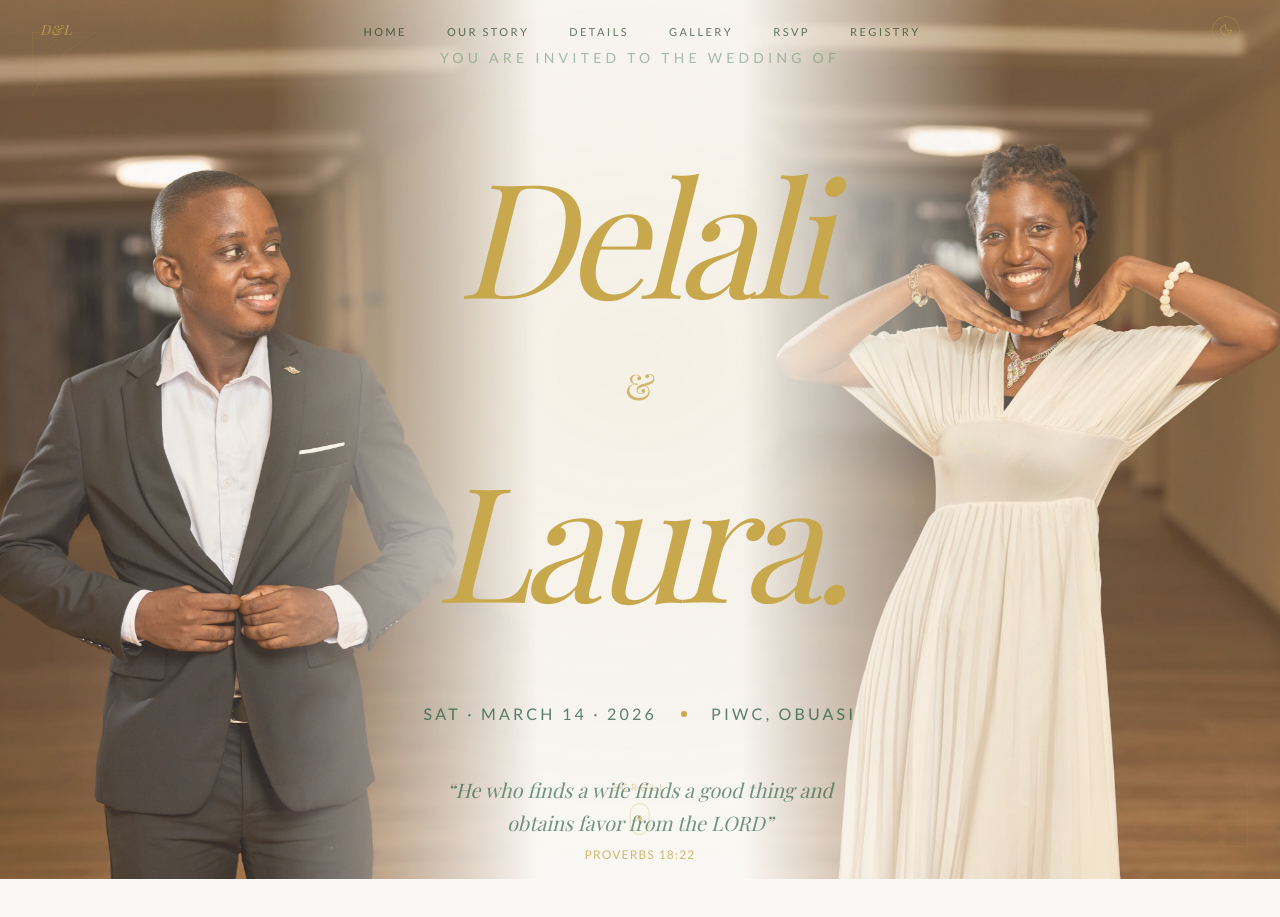
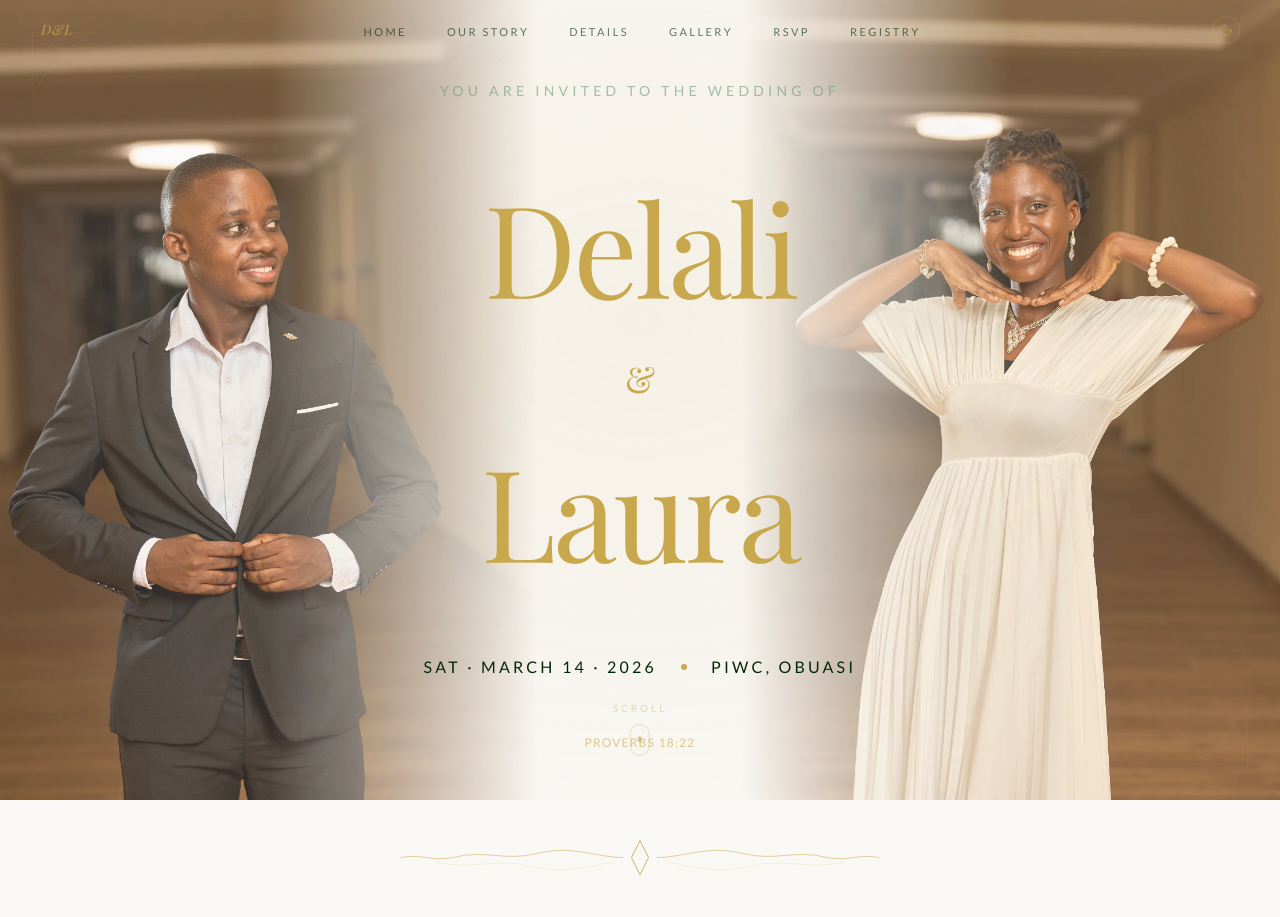
Before and after one commit to fodela/laurykel, a Next.js app: page / in a window 1280 px wide. Shown: the top 917 px of the page. Built offline with nearby package versions, Linux system fonts and the light colour scheme; a web font is replaced by a local one.

Commit message:
style: hero typography

```diff
--- a/components/Hero.tsx
+++ b/components/Hero.tsx
@@ -102,37 +102,40 @@ export function Hero() {
                     You are invited to the wedding of
                 </p>
 
+                {/* Gold ornamental line */}
                 <div className="hero-line-grow delay-100 gold-line" style={{ height: 1, width: 100 }} />
 
-                <h1 className="hero-scale-in delay-150 text-wedding-gold font-serif italic text-6xl font-light leading-tight tracking-tighter sm:text-8xl md:text-9xl lg:text-[10rem]">
+                {/* Names */}
+                <h1 className="hero-scale-in delay-150 text-wedding-gold font-serif text-5xl font-light leading-tight tracking-tight sm:text-7xl md:text-8xl lg:text-9xl">
                     Delali
                 </h1>
 
-                <span className="hero-fade-in delay-200 font-serif text-3xl text-wedding-gold/80 sm:text-4xl">
+                <span className="hero-fade-in delay-200 font-serif text-3xl text-wedding-gold sm:text-4xl">
                     &
                 </span>
 
-                <h1 className="hero-scale-in delay-150 text-wedding-gold font-serif italic text-6xl font-light leading-tight tracking-tighter sm:text-8xl md:text-9xl lg:text-[10rem]">
-                    Laura.
+                <h1 className="hero-scale-in delay-150 text-wedding-gold font-serif text-5xl font-light leading-tight tracking-tight sm:text-7xl md:text-8xl lg:text-9xl">
+                    Laura
                 </h1>
 
+                {/* Gold ornamental line */}
                 <div className="hero-line-grow delay-250 gold-line" style={{ height: 1, width: 150 }} />
 
+                {/* Date & Venue */}
                 <div className="hero-fade-up delay-250 flex flex-col items-center gap-2 sm:flex-row sm:gap-6">
-                    <span className="font-sans font-medium uppercase text-sm tracking-[0.2em] text-wedding-charcoal/70 sm:text-base">
+                    <span className="font-mono text-sm tracking-[0.2em] text-wedding-pale-gold/80 sm:text-base">
                         SAT &middot; MARCH 14 &middot; 2026
                     </span>
                     <span className="hidden h-1.5 w-1.5 rounded-full bg-wedding-gold sm:block" />
-                    <span className="font-sans font-medium uppercase text-sm tracking-[0.2em] text-wedding-charcoal/70 sm:text-base">
+                    <span className="font-mono text-sm tracking-[0.2em] text-wedding-pale-gold/80 sm:text-base">
                         PIWC, OBUASI
                     </span>
                 </div>
 
+                {/* Bible Verse */}
                 <blockquote className="hero-fade-up delay-300 mt-4 max-w-md text-center">
-                    <p className="font-serif italic text-lg leading-relaxed text-wedding-charcoal/60 sm:text-xl">
-                        &ldquo;He who finds a wife finds a good thing and obtains favor from the LORD&rdquo;
-                    </p>
-                    <cite className="mt-2 block font-sans text-xs uppercase tracking-widest text-wedding-gold/80 not-italic">
+
+                    <cite className="mt-2 block font-mono text-xs tracking-widest text-wedding-gold/60 not-italic">
                         PROVERBS 18:22
                     </cite>
                 </blockquote>
```
